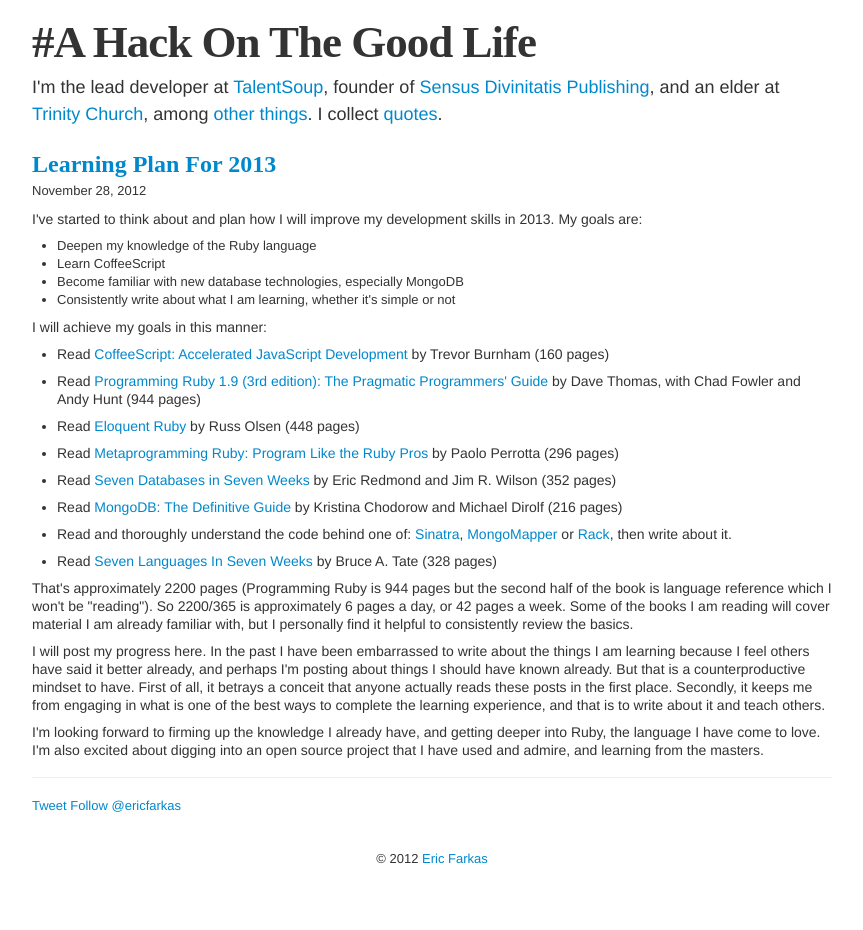
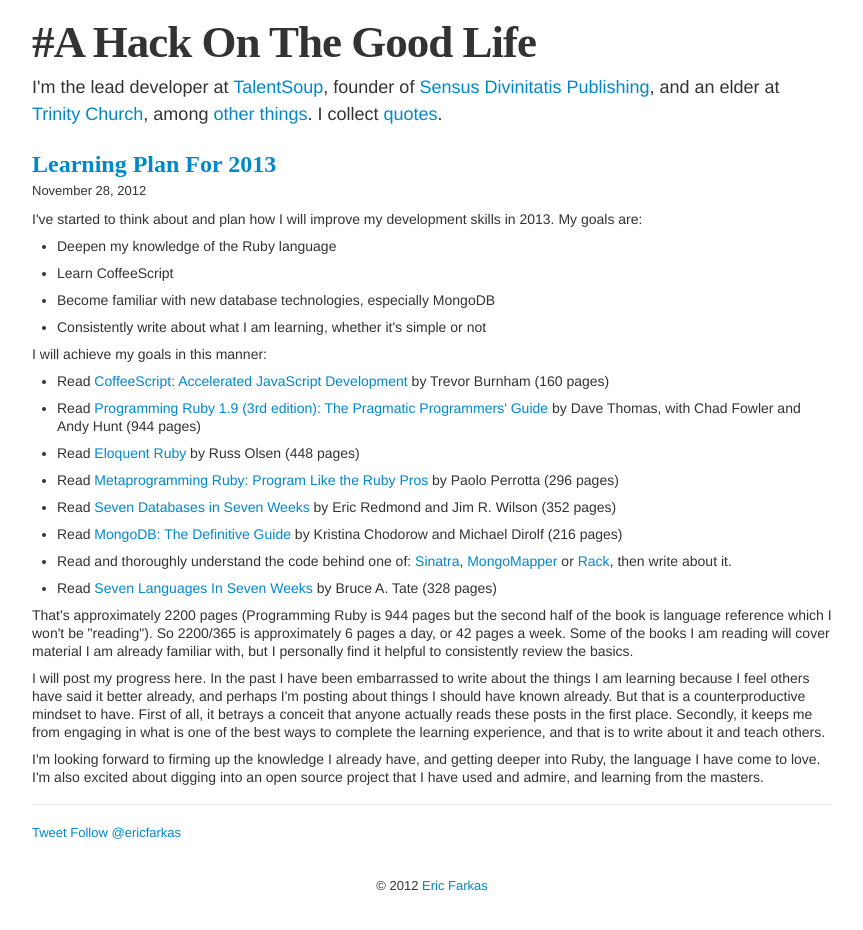
Before and after one commit to speric/speric.github.com, a Jekyll site: the page built from _posts/2012-11-28-learning-plan-for-2013.markdown, in a window 1280 px wide. Shown: the whole page, without its empty margins (208-1071 px from the left). Built offline with Jekyll 4.4.1, drawn with Linux system fonts in a browser that asks for light colours; some web fonts are replaced; Markdown is read by kramdown in place of the engine named in the settings; comment, search, counter and statistics services are not loaded; before the commit the page ends 903 px from its top, so only the background shows below that.

Commit message:
formatting

```diff
--- a/_posts/2012-11-28-learning-plan-for-2013.markdown
+++ b/_posts/2012-11-28-learning-plan-for-2013.markdown
@@ -4,10 +4,10 @@
 ---
 <p>I've started to think about and plan how I will improve my development skills in 2013. My goals are:</p>
 <ul>
- <li>Deepen my knowledge of the Ruby language</li>
- <li>Learn CoffeeScript</li>
- <li>Become familiar with new database technologies, especially MongoDB</li>
- <li>Consistently write about what I am learning, whether it's simple or not</li>
+ <li><p>Deepen my knowledge of the Ruby language</p></li>
+ <li><p>Learn CoffeeScript</p></li>
+ <li><p>Become familiar with new database technologies, especially MongoDB</p></li>
+ <li><p>Consistently write about what I am learning, whether it's simple or not</p></li>
 </ul>
 
 <p>I will achieve my goals in this manner:</p>
```
